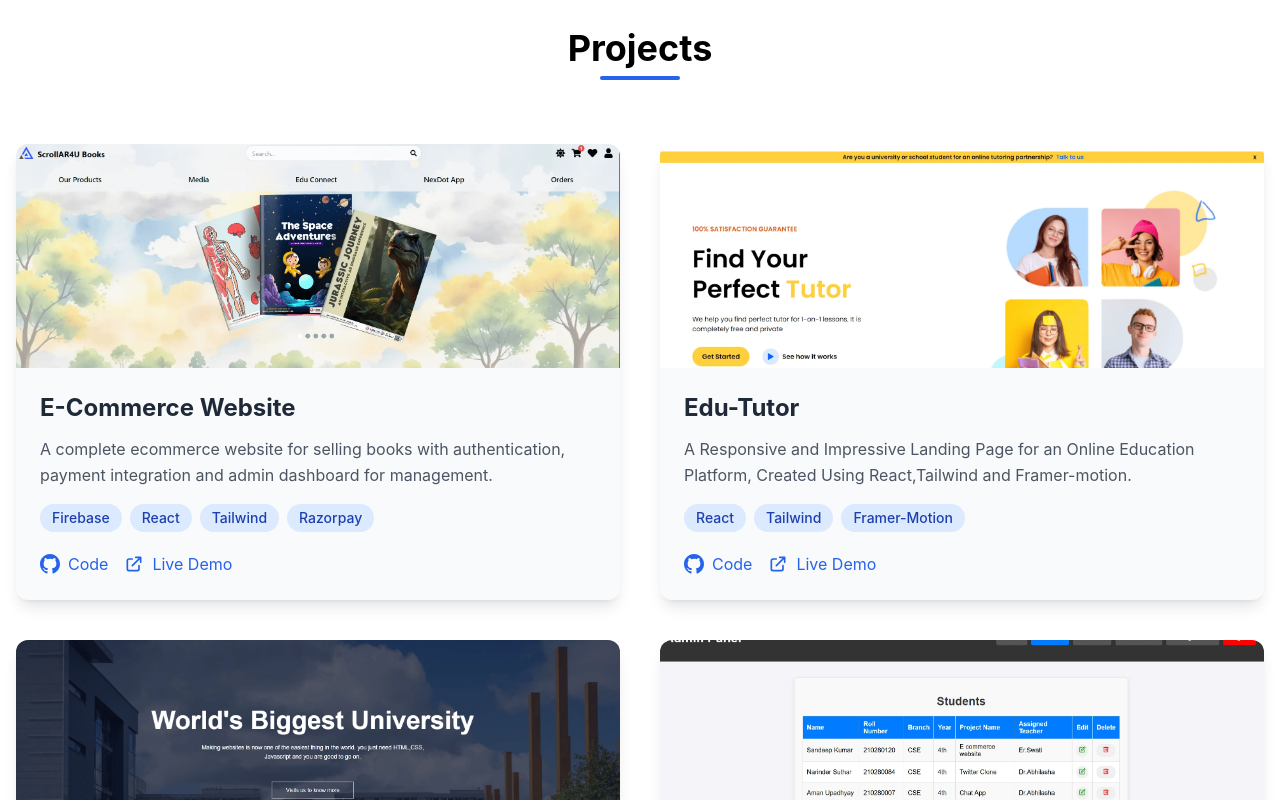
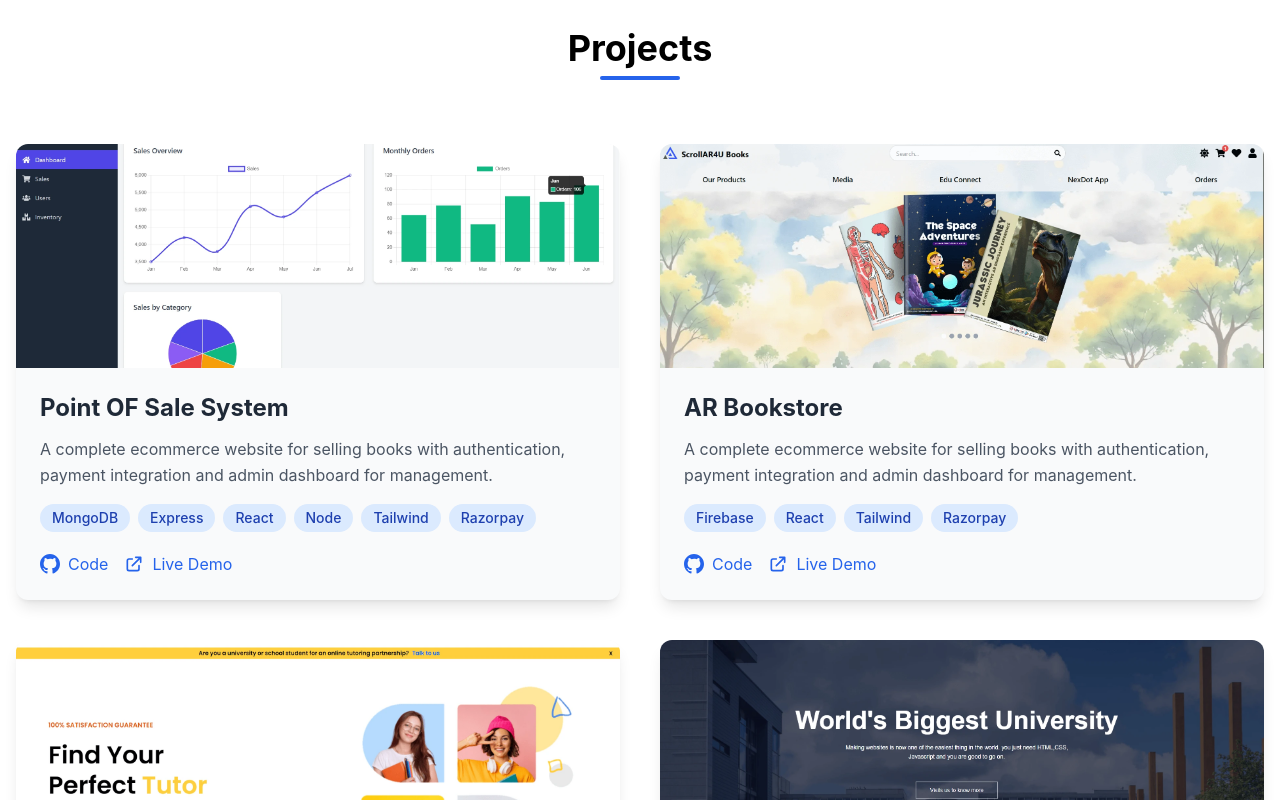
Before and after one commit to Yawi-1/My-Portfolio, a React (Vite) app: page / in a window 1280 px wide. Shown: the part 1804-2604 px from the top of the page. Built offline with nearby package versions, Linux system fonts and the light colour scheme; no server answers.

Commit message:
added POS Project

```diff
--- a/src/components/Projects.jsx
+++ b/src/components/Projects.jsx
@@ -2,11 +2,21 @@ import Ecommerce from '../../public/Ecommerce.webp'
 import EduTutor from '../../public/EduTutor.webp'
 import University from '../../public/university.webp'
 import projectManager from '../../public/projectManager.webp'
+import Pos from '../../public/POS.webp'
 function Projects() {
   const projects = [
     {
+      id: 6,
+      title: "Point OF Sale System",
+      description: "A complete  ecommerce website  for selling books with authentication, payment integration and admin dashboard for management.",
+      image: Pos,
+      tech:['MongoDB','Express','React','Node','Tailwind','Razorpay'],
+      github: "https://github.com/Yawi-1/Point-Of-Sale-System",
+      live: "https://pos11.netlify.app/",
+    },
+    {
       id: 3,
-      title: "E-Commerce Website",
+      title: "AR Bookstore",
       description: "A complete  ecommerce website  for selling books with authentication, payment integration and admin dashboard for management.",
       image: Ecommerce,
       tech:['Firebase','React','Tailwind','Razorpay'],
```
Also changed, not shown: public/POS.webp (added), 1 other file (tests, documents, lock files or other folders).
